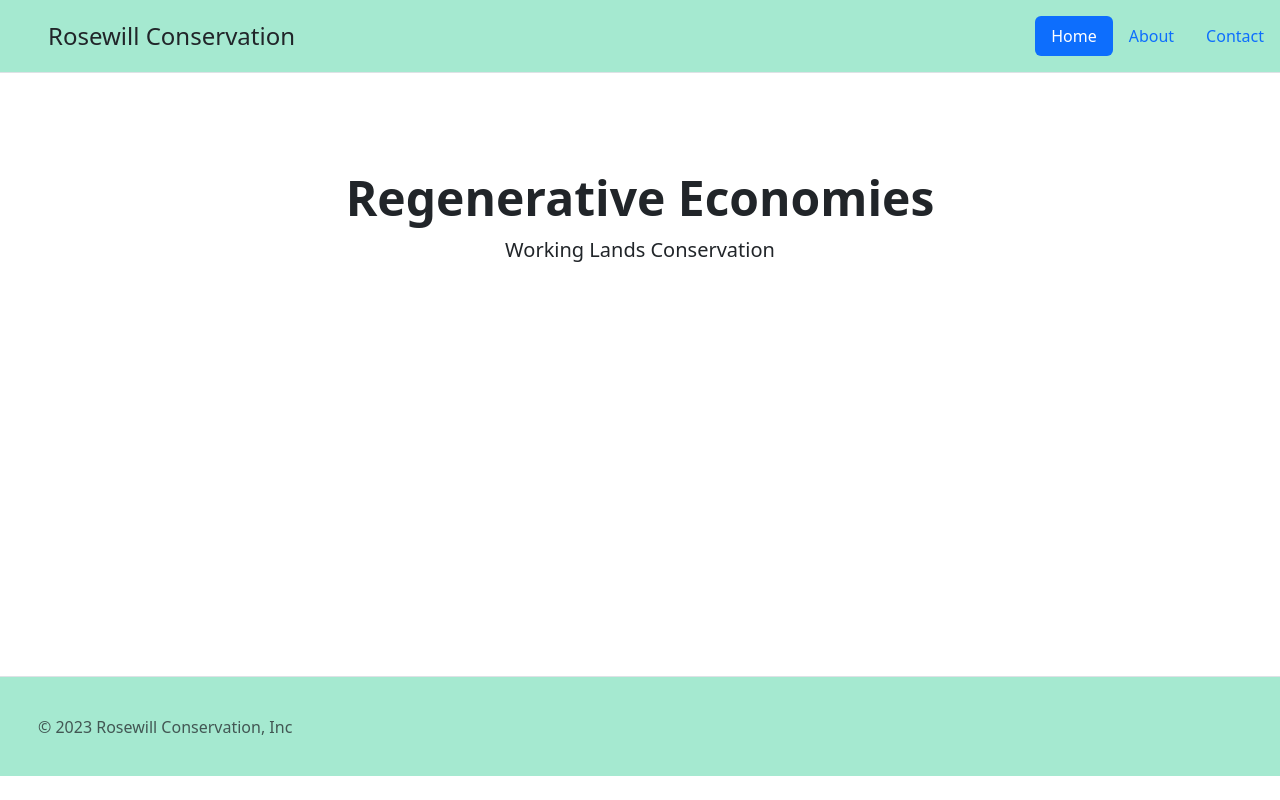
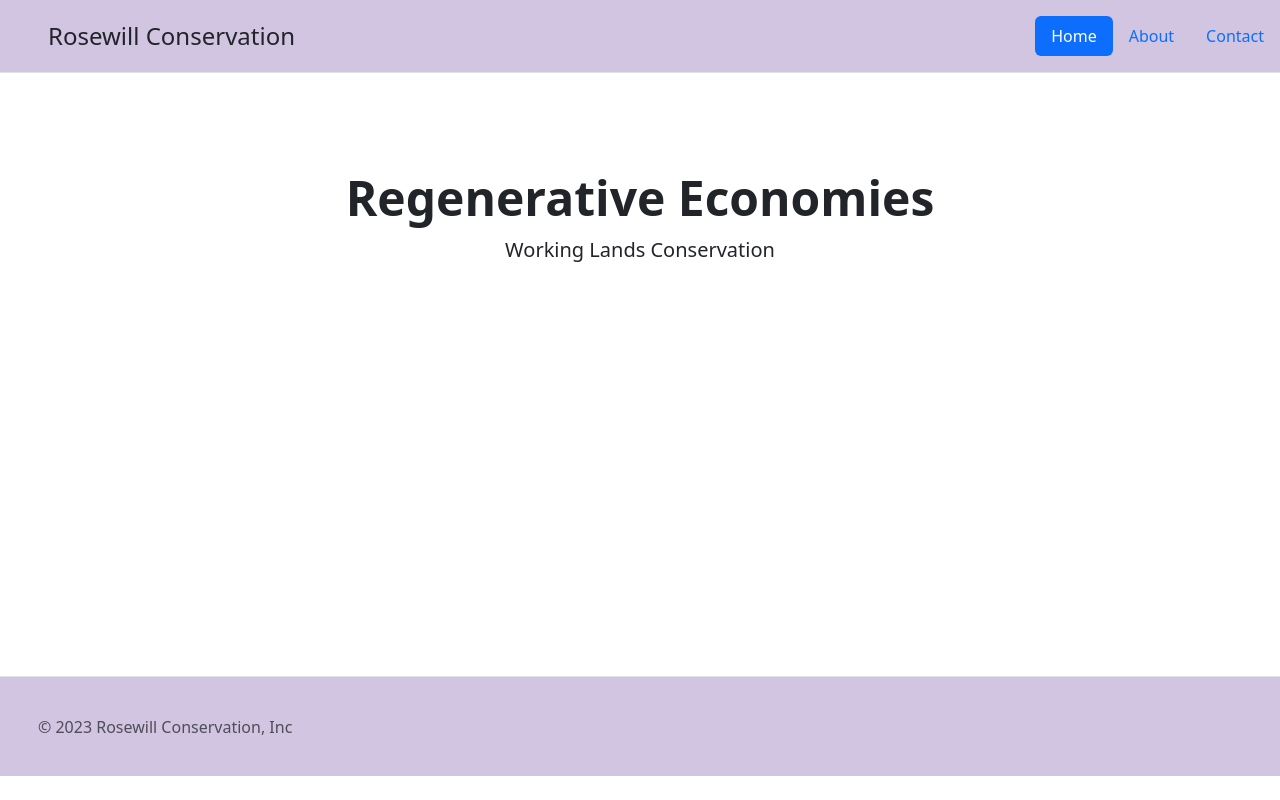
Before and after one commit to aayushgauba/rosewillconservation, a Django app: page / in a window 1280 px wide. Run offline with Django 4.2, Linux system fonts and the light colour scheme; some libraries are stand-ins or nearby versions.

Commit message:
animation

```diff
--- a/rosewillconservation/static/css/animation.css
+++ b/rosewillconservation/static/css/animation.css
@@ -1,17 +1,17 @@
 header {
 
-    background-color: red;
+    background-color: #d1c5e1;
     animation-name: example;
     animation-duration: 4s;
   }
   footer{
-    background-color: red;
+    background-color:#d1c5e1;
     animation-name: example;
     animation-duration: 4s;
   }
   @keyframes example {
     from {background-color: black;}
-    to {background-color: rgb(165,233,208);;}
+    to {background-color: #d1c5e1;}
   }
   h1::before {
     transform: scaleX(0);
@@ -29,7 +29,7 @@ header {
     position: absolute;
 
     inset: 0 0 0 0;
-    background: hsl(200 100% 80%);
+    background: #afafaf;
     z-index: -1;
     transition: transform .3s ease;
   }
--- a/templates/about.html
+++ b/templates/about.html
@@ -1,6 +1,6 @@
 {% extends 'base.html' %}
 {% block content %}
-  <header class="d-flex flex-wrap justify-content-center py-3 mb-4 border-bottom" style="background-color: rgb(165,233,208);">
+  <header class="d-flex flex-wrap justify-content-center py-3 mb-4 border-bottom" >
     <a href="/" class="d-flex align-items-center mb-3 mb-md-0 me-md-auto text-dark text-decoration-none">
       <svg class="bi me-2" width="40" height="32"><use xlink:href="#bootstrap"></use></svg>
       <span class="fs-4">Rosewill Conservation</span>
--- a/templates/base.html
+++ b/templates/base.html
@@ -15,7 +15,7 @@
   </head>
   <body>
     {% block content %} {% endblock %}
-      <footer class="d-flex flex-wrap justify-content-between align-items-center py-3 my-4 border-top" style="background-color: rgb(165,233,208);">
+      <footer class="d-flex flex-wrap justify-content-between align-items-center py-3 my-4 border-top">
         <div class="col-md-4 d-flex align-items-center">
           <a href="/" class="mb-3 me-2 mb-md-0 text-muted text-decoration-none lh-1">
             <svg class="bi" width="30" height="24"><use xlink:href="#bootstrap"></use></svg>
--- a/templates/contact.html
+++ b/templates/contact.html
@@ -3,7 +3,7 @@
 {% load static %}
 {% block content %}
 
-  <header class="d-flex flex-wrap justify-content-center py-3 mb-4 border-bottom" style="background-color: rgb(165,233,208);">
+  <header class="d-flex flex-wrap justify-content-center py-3 mb-4 border-bottom" >
     <a href="/" class="d-flex align-items-center mb-3 mb-md-0 me-md-auto text-dark text-decoration-none">
       <svg class="bi me-2" width="40" height="32"><use xlink:href="#bootstrap"></use></svg>
       <span class="fs-4">Rosewill Conservation</span>
--- a/templates/index.html
+++ b/templates/index.html
@@ -2,7 +2,7 @@
 {% load static %}
 {% block content %}
 
-  <header class="d-flex flex-wrap justify-content-center py-3 mb-4 border-bottom" style="background-color: rgb(165,233,208);">
+  <header class="d-flex flex-wrap justify-content-center py-3 mb-4 border-bottom" >
     <a href="/" class="d-flex align-items-center mb-3 mb-md-0 me-md-auto text-dark text-decoration-none">
       <svg class="bi me-2" width="40" height="32"><use xlink:href="#bootstrap"></use></svg>
       <span class="fs-4">Rosewill Conservation</span>
```
